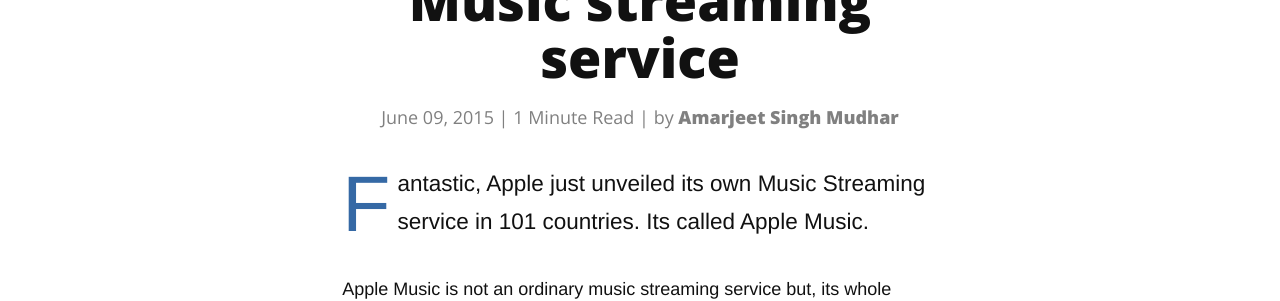
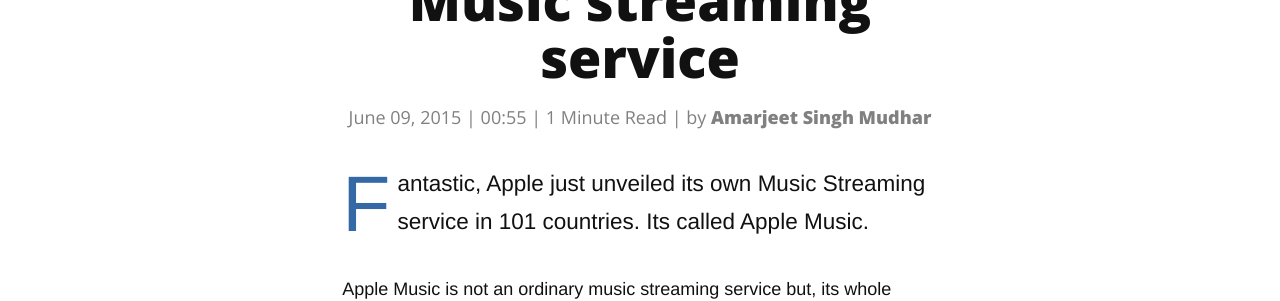
Before and after one commit to teksavant/teksavant.github.io, a Jekyll site: the page built from _posts/2015-06-09-apple-unveils-its-music-streaming-service.markdown, in a window 1280 px wide. Shown: the part 879-1180 px from the top of the page. Built offline with Jekyll 4.4.1, drawn with Linux system fonts in a browser that asks for light colours; nearby versions of some CDN libraries; Markdown is read by kramdown in place of the engine named in the settings; comment, search, counter and statistics services are not loaded.

Commit message:
add time in post

```diff
--- a/_layouts/post.html
+++ b/_layouts/post.html
@@ -9,7 +9,7 @@
       </div>
   {% endif %}
   <h1 class="postTitle">{{ page.title }}</h1>
-  <p class="meta">{{ page.date | date: '%B %d, %Y' }} | <span class="time">{{ page.content | number_of_words | divided_by:150 }}</span> Minute Read | by <span style="font-weight: bold;">{% if page.author %}{{ page.author }}{% endif %}</span></p>
+  <p class="meta">{{ page.date | date: '%B %d, %Y | %H:%M' }} | <span class="time">{{ page.content | number_of_words | divided_by:150 }}</span> Minute Read | by <span style="font-weight: bold;">{% if page.author %}{{ page.author }}{% endif %}</span></p>
 
   {{ content }}
 
```
